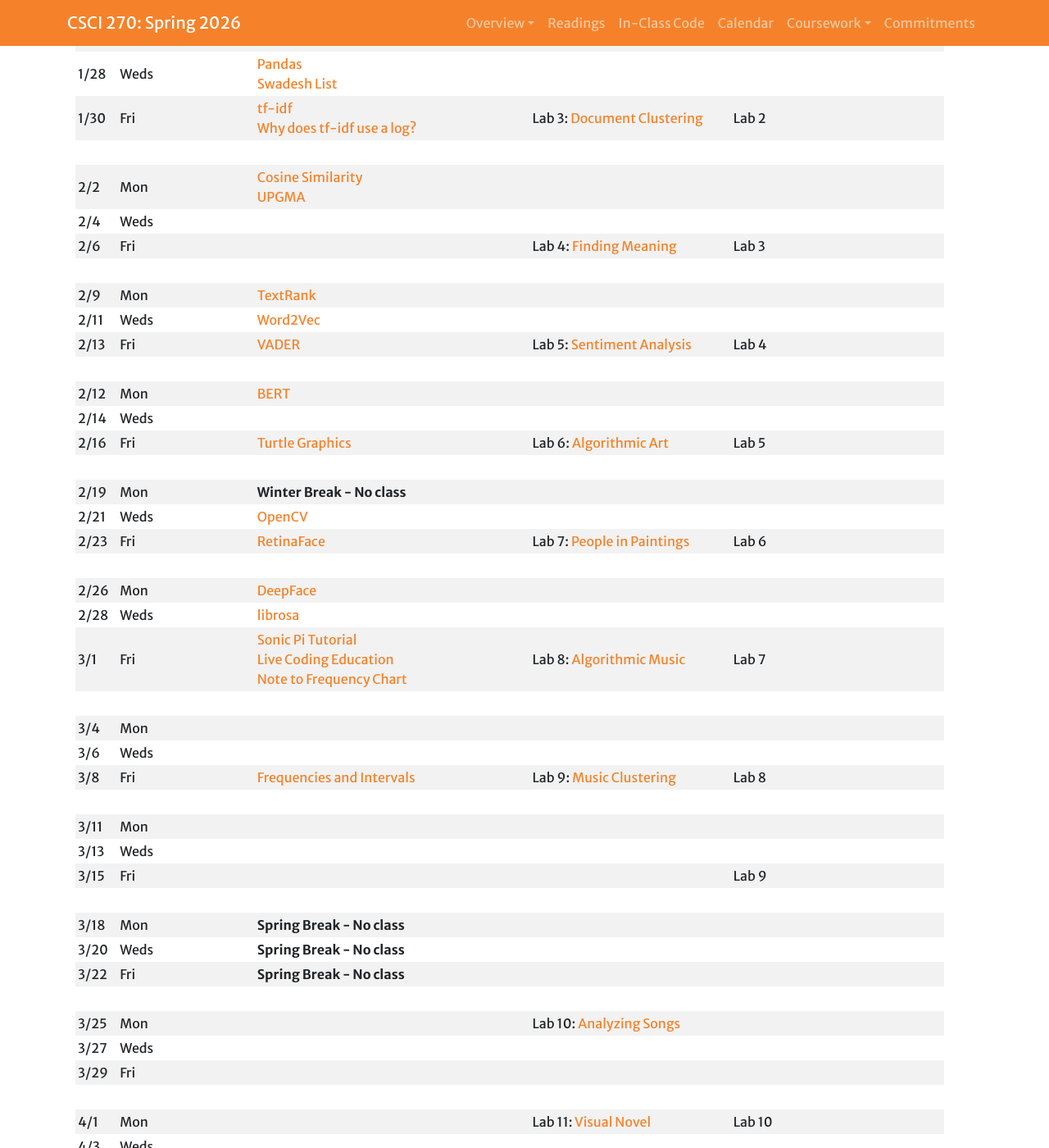
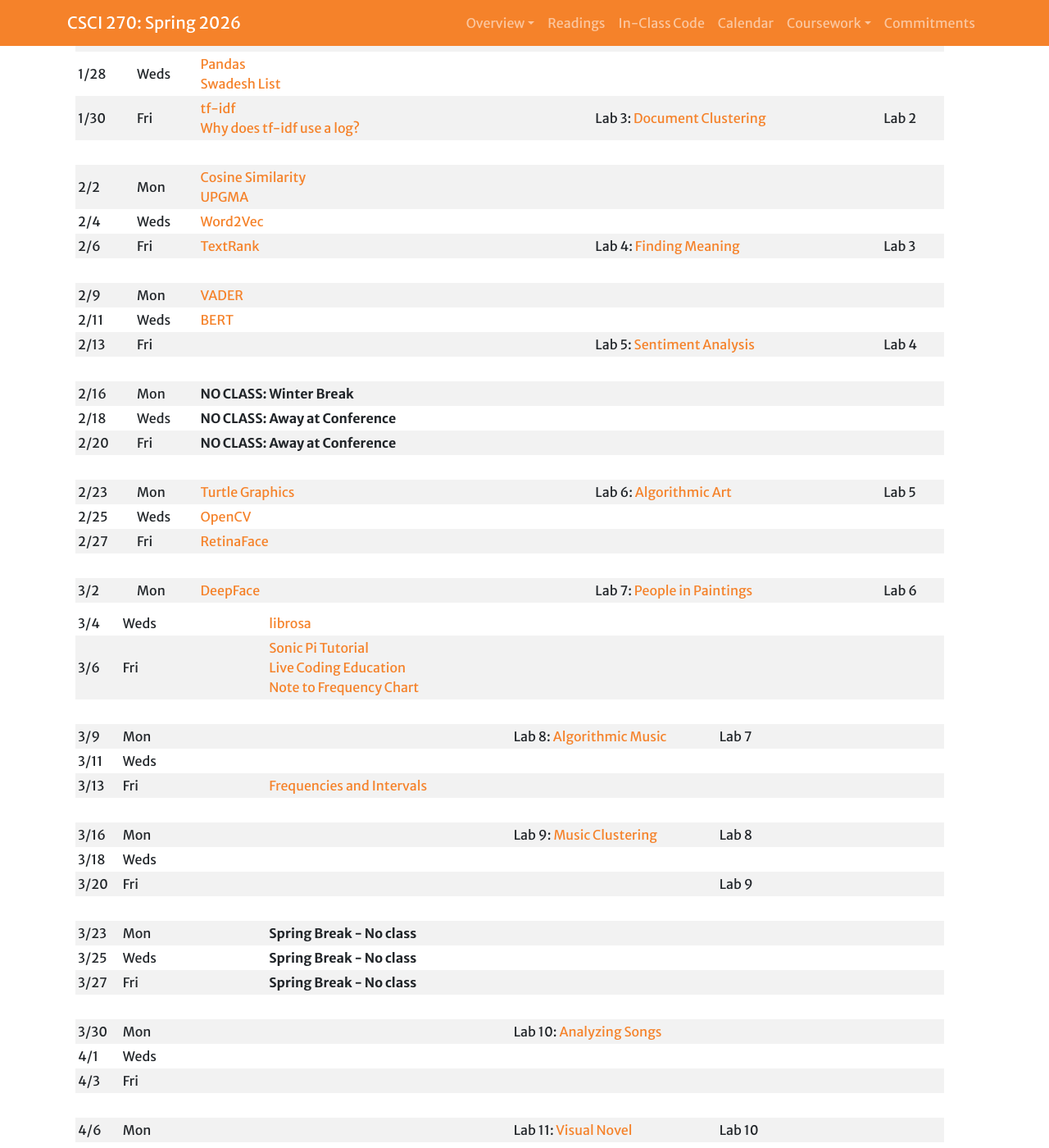
Before and after one commit to Hendrix-CS/csci270, a Jekyll site: the page built from index.md, in a window 1280 px wide and 1400 px high, scrolled down 1508 px. Shown: the whole window at 82% size. Built offline with Jekyll 4.4.1, drawn with Linux system fonts in a browser that asks for light colours; a script that is not in the unit is left out; our own code applies the rules of GitHub Pages for plain Markdown files; some of the changed text lies outside the part shown.

Commit message:
Calendar is done

```diff
--- a/index.md
+++ b/index.md
@@ -54,57 +54,58 @@ Final project
 | 1/30   |   Fri   |  [tf-idf](https://en.wikipedia.org/wiki/Tf%E2%80%93idf)<br>[Why does tf-idf use a log?](https://qr.ae/pKB7IJ) | Lab 3: [Document Clustering](https://www.kaggle.com/gabrielferrer/csci-270-lab-3-document-clustering)                                       | Lab 2     |
 |
 | 2/2    |   Mon   |  [Cosine Similarity](https://en.wikipedia.org/wiki/Cosine_similarity)<br>[UPGMA](https://en.wikipedia.org/wiki/UPGMA)
-| 2/4   |   Weds  |
-| 2/6    |   Fri   |                            | Lab 4: [Finding Meaning](https://www.kaggle.com/gabrielferrer/lab-4-finding-meaning)                                            | Lab 3     |
+| 2/4    |   Weds  | [Word2Vec](https://wiki.pathmind.com/word2vec)
+| 2/6    |   Fri   | [TextRank](https://web.eecs.umich.edu/~mihalcea/papers/mihalcea.emnlp04.pdf) | Lab 4: [Finding Meaning](https://www.kaggle.com/gabrielferrer/lab-4-finding-meaning)                                            | Lab 3     |
 |
-| 2/9    |   Mon   | [TextRank](https://web.eecs.umich.edu/~mihalcea/papers/mihalcea.emnlp04.pdf)
-| 2/11   |   Weds  | [Word2Vec](https://wiki.pathmind.com/word2vec)
-| 2/13   |   Fri   | [VADER](https://www.researchgate.net/publication/275828927_VADER_A_Parsimonious_Rule-based_Model_for_Sentiment_Analysis_of_Social_Media_Text)                           | Lab 5: [Sentiment Analysis](https://www.kaggle.com/gabrielferrer/lab-5-sentiment-analysis)                                          | Lab 4     |
+| 2/9    |   Mon   | [VADER](https://www.researchgate.net/publication/275828927_VADER_A_Parsimonious_Rule-based_Model_for_Sentiment_Analysis_of_Social_Media_Text)
+| 2/11   |   Weds  | [BERT](https://arxiv.org/pdf/1810.04805.pdf)
+| 2/13   |   Fri   |             | Lab 5: [Sentiment Analysis](https://www.kaggle.com/gabrielferrer/lab-5-sentiment-analysis)                                          | Lab 4     |
 |
-| 2/12   |   Mon   | [BERT](https://arxiv.org/pdf/1810.04805.pdf)
-| 2/14   |   Weds  |
-| 2/16   |   Fri   | [Turtle Graphics](https://docs.python.org/3/library/turtle.html)    | Lab 6: [Algorithmic Art](https://www.kaggle.com/gabrielferrer/lab-6-algorithmic-art)                                            | Lab 5     |
+| 2/16   |   Mon   | **NO CLASS: Winter Break**
+| 2/18   |   Weds  | **NO CLASS: Away at Conference**
+| 2/20   |   Fri   | **NO CLASS: Away at Conference**
 |
-| 2/19   |   Mon   | **Winter Break - No class**
-| 2/21   |   Weds  | [OpenCV](https://docs.opencv.org/4.x/d6/d00/tutorial_py_root.html)
-| 2/23   |   Fri   | [RetinaFace](https://arxiv.org/abs/1905.00641) | Lab 7: [People in Paintings](https://www.kaggle.com/gabrielferrer/lab-7-people-in-paintings) | Lab 6     |
+| 2/23   |   Mon   | [Turtle Graphics](https://docs.python.org/3/library/turtle.html)    | Lab 6: [Algorithmic Art](https://www.kaggle.com/gabrielferrer/lab-6-algorithmic-art)                                            | Lab 5     |
+| 2/25   |   Weds  | [OpenCV](https://docs.opencv.org/4.x/d6/d00/tutorial_py_root.html)
+| 2/27   |   Fri   | [RetinaFace](https://arxiv.org/abs/1905.00641)
 |
-| 2/26   |   Mon   | [DeepFace](https://research.facebook.com/publications/deepface-closing-the-gap-to-human-level-performance-in-face-verification/)
-| 2/28   |   Weds  | [librosa](https://librosa.org/doc/latest/index.html)
-| 3/1    |   Fri   | [Sonic Pi Tutorial](https://sonic-pi.net/tutorial.html) <br> [Live Coding Education](https://sonic-pi.net/files/articles/Live-Coding-Education.pdf) <br> [Note to Frequency Chart](https://www.doctormix.com/docs/Note-To-Frequancy-Chart.jpg)                                                         | Lab 8: [Algorithmic Music](https://www.kaggle.com/code/gabrielferrer/lab-8-algorithmic-music) | Lab 7
+| 3/2    |   Mon   | [DeepFace](https://research.facebook.com/publications/deepface-closing-the-gap-to-human-level-performance-in-face-verification/) | Lab 7: [People in Paintings](https://www.kaggle.com/gabrielferrer/lab-7-people-in-paintings) | Lab 6     |
+
+| 3/4    |   Weds  | [librosa](https://librosa.org/doc/latest/index.html)
+| 3/6    |   Fri   | [Sonic Pi Tutorial](https://sonic-pi.net/tutorial.html) <br> [Live Coding Education](https://sonic-pi.net/files/articles/Live-Coding-Education.pdf) <br> [Note to Frequency Chart](https://www.doctormix.com/docs/Note-To-Frequancy-Chart.jpg)
 |
-| 3/4    |   Mon   |
-| 3/6    |   Weds  |
-| 3/8    |   Fri   |  [Frequencies and Intervals](https://www.kaggle.com/gabrielferrer/frequencies-and-intervals) | Lab 9: [Music Clustering](https://www.kaggle.com/code/gabrielferrer/lab-9-music-clustering) | Lab 8     |
+| 3/9    |   Mon   | | Lab 8: [Algorithmic Music](https://www.kaggle.com/code/gabrielferrer/lab-8-algorithmic-music) | Lab 7
+| 3/11   |   Weds  |
+| 3/13   |   Fri   |  [Frequencies and Intervals](https://www.kaggle.com/gabrielferrer/frequencies-and-intervals)
 |
-| 3/11   |   Mon   |
-| 3/13   |   Weds  |
-| 3/15   |   Fri   |                            |                                                                  | Lab 9     |
+| 3/16   |   Mon   | | Lab 9: [Music Clustering](https://www.kaggle.com/code/gabrielferrer/lab-9-music-clustering) | Lab 8     |
+| 3/18   |   Weds  |
+| 3/20   |   Fri   |                            |                                                                  | Lab 9     |
 |
-| 3/18   |   Mon   | **Spring Break - No class**
-| 3/20   |   Weds  | **Spring Break - No class**
-| 3/22   |   Fri   | **Spring Break - No class**
+| 3/23   |   Mon   | **Spring Break - No class**
+| 3/25   |   Weds  | **Spring Break - No class**
+| 3/27   |   Fri   | **Spring Break - No class**
 |
-| 3/25   |   Mon   |                            | Lab 10: [Analyzing Songs]({{site.baseurl}}/labs/songs.html)
-| 3/27   |   Weds  |
-| 3/29   |   Fri   |                            |
+| 3/30   |   Mon   |                            | Lab 10: [Analyzing Songs]({{site.baseurl}}/labs/songs.html)
+| 4/1    |   Weds  |
+| 4/3    |   Fri   |                            |
 |
-| 4/1    |   Mon   |                            | Lab 11: [Visual Novel]({{site.baseurl}}/labs/novel.html)  | Lab 10
-| 4/3    |   Weds  |
-| 4/5    |   Fri   |                            |                                                                  |
+| 4/6    |   Mon   |                            | Lab 11: [Visual Novel]({{site.baseurl}}/labs/novel.html)  | Lab 10
+| 4/8    |   Weds  |
+| 4/10   |   Fri   | **NO CLASS: Away at Conference**
 |
-| 4/8    |   Mon   | **Eclipse - No class**     |
-| 4/10   |   Weds  |               |    | Lab 11
-| 4/12   |   Fri   | Final Project      | [Final project]({{site.baseurl}}/projects/project.html): Proposal                      |
+| 4/13   |   Mon   |      |
+| 4/15   |   Weds  |               |    | Lab 11
+| 4/17   |   Fri   | Final Project      | [Final project]({{site.baseurl}}/projects/project.html): Proposal                      |
 |
-| 4/15   |   Mon   |                            |                           | Final Project Proposal
-| 4/17   |   Weds  |                            |                           |
-| 4/19   |   Fri   |                            |                           |
+| 4/20   |   Mon   |                            |                           | Final Project Proposal
+| 4/22   |   Weds  |                            |                           |
+| 4/24   |   Fri   |                            |                           |
 |
-| 4/22   |   Mon   | No Class                   |                           |
-| 4/24   |   Weds  |                            |                           | [Final project]({{site.baseurl}}/projects/project.html): Progress Report
-| 4/26   |   Fri   |                            |                           | [Final project]({{site.baseurl}}/projects/project.html): Progress Report |
-| 5/2    |   Thr 8:30-11:30 am|                                                                                    | [Final project]({{site.baseurl}}/projects/project.html): Presentation |
+| 4/27   |   Mon   |                            |                           |
+| 4/29   |   Weds  |                            |                           | [Final project]({{site.baseurl}}/projects/project.html): Progress Report
+| 5/1    |   Fri   |                            |                           | [Final project]({{site.baseurl}}/projects/project.html): Progress Report |
+| 5/7    |   Thr 8:30-11:30 am|                                                                                    | [Final project]({{site.baseurl}}/projects/project.html): Presentation |
 
 # <a name="assessment">Assessment</a>
 
@@ -115,17 +116,17 @@ Each submission will be assessed as either **Complete**, **Partially Complete**
 
 | #  | Lab                                                                                            | Assigned | Due      |
 |----|------------------------------------------------------------------------------------------------|----------|----------|
-| 1  | [Creating a Corpus]({{site.baseurl}}/labs/corpus.html)                                         | 1/17     | 1/19     |
-| 2  | [Summary Statistics](https://www.kaggle.com/gabrielferrer/csci-270-lab-2-summary-statistics)   | 1/19     | 1/26     |
-| 3  | [Document Clustering](https://www.kaggle.com/gabrielferrer/csci-270-lab-3-document-clustering) | 1/26     | 2/2      |
-| 4  | [Sentiment Analysis](https://www.kaggle.com/gabrielferrer/lab-4-sentiment-analysis)            | 2/2      | 2/9      |
-| 5  | [Topic Modeling](https://www.kaggle.com/gabrielferrer/lab-5-topic-modeling)                    | 2/9      | 2/16     |
-| 6  | [Algorithmic Art](https://www.kaggle.com/gabrielferrer/lab-6-algorithmic-art)                  | 2/16     | 2/23     |
-| 7  | [People in Paintings](https://www.kaggle.com/gabrielferrer/lab-7-people-in-paintings)          | 2/23     | 3/1      |
-| 8  | [Algorithmic Music](https://www.kaggle.com/code/gabrielferrer/lab-8-algorithmic-music)         | 3/1      | 3/8      |
-| 9  | [Music Clustering](https://www.kaggle.com/code/gabrielferrer/lab-9-music-clustering)           | 3/8      | 3/15     |
-|10  | Analyzing Songs                                                                                | 3/25     | 4/1      |
-|11  | [Visual Novel]({{site.baseurl}}/labs/novel.html)                                               | 4/1      | 4/10     |
+| 1  | [Creating a Corpus]({{site.baseurl}}/labs/corpus.html)                                         | 1/21     | 1/23     |
+| 2  | [Summary Statistics](https://www.kaggle.com/gabrielferrer/csci-270-lab-2-summary-statistics)   | 1/23     | 1/30     |
+| 3  | [Document Clustering](https://www.kaggle.com/gabrielferrer/csci-270-lab-3-document-clustering) | 1/30     | 2/6      |
+| 4  | [Sentiment Analysis](https://www.kaggle.com/gabrielferrer/lab-4-sentiment-analysis)            | 2/6      | 2/13     |
+| 5  | [Topic Modeling](https://www.kaggle.com/gabrielferrer/lab-5-topic-modeling)                    | 2/13     | 2/20     |
+| 6  | [Algorithmic Art](https://www.kaggle.com/gabrielferrer/lab-6-algorithmic-art)                  | 2/20     | 2/27     |
+| 7  | [People in Paintings](https://www.kaggle.com/gabrielferrer/lab-7-people-in-paintings)          | 2/27     | 3/6      |
+| 8  | [Algorithmic Music](https://www.kaggle.com/code/gabrielferrer/lab-8-algorithmic-music)         | 3/6      | 3/13     |
+| 9  | [Music Clustering](https://www.kaggle.com/code/gabrielferrer/lab-9-music-clustering)           | 3/13     | 3/17     |
+|10  | Analyzing Songs                                                                                | 3/30     | 4/6      |
+|11  | [Visual Novel]({{site.baseurl}}/labs/novel.html)                                               | 4/6      | 4/15     |
 
 ## <a name="finalproject">Final Project</a>
 
```
